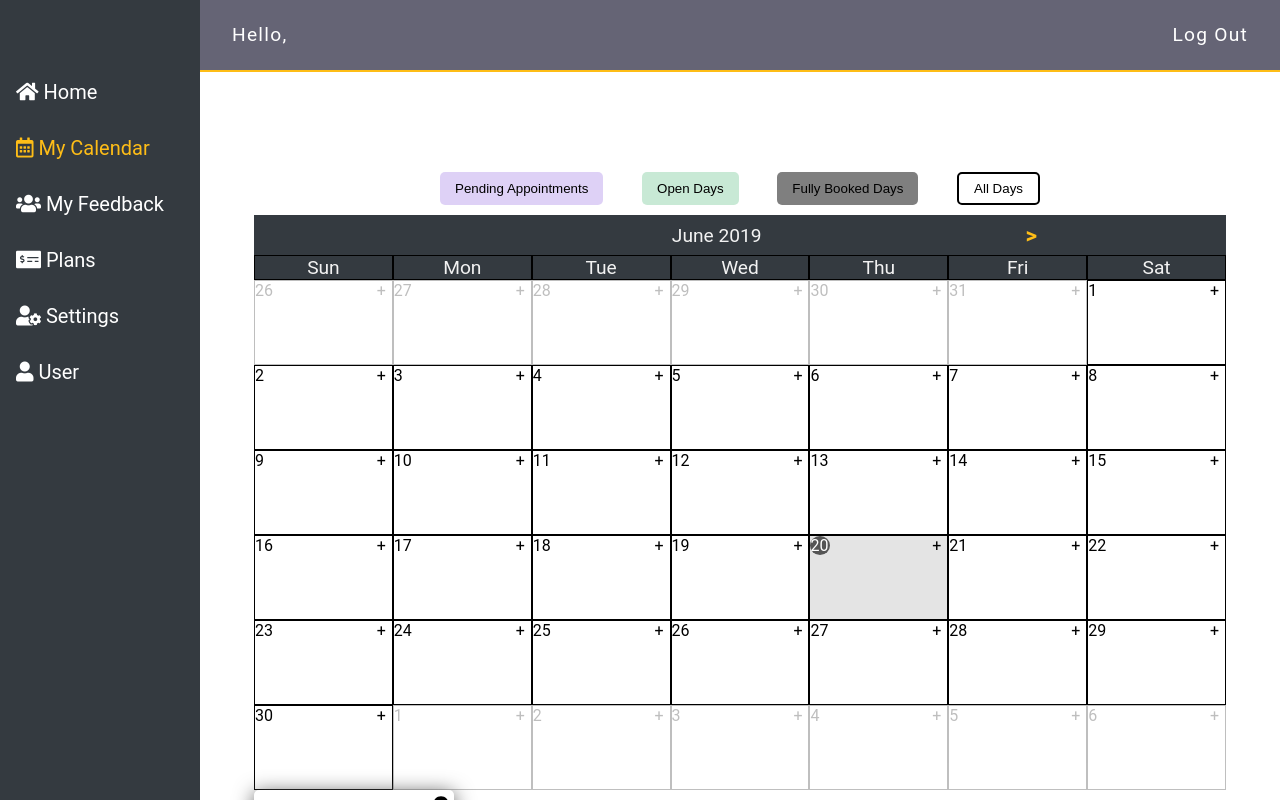
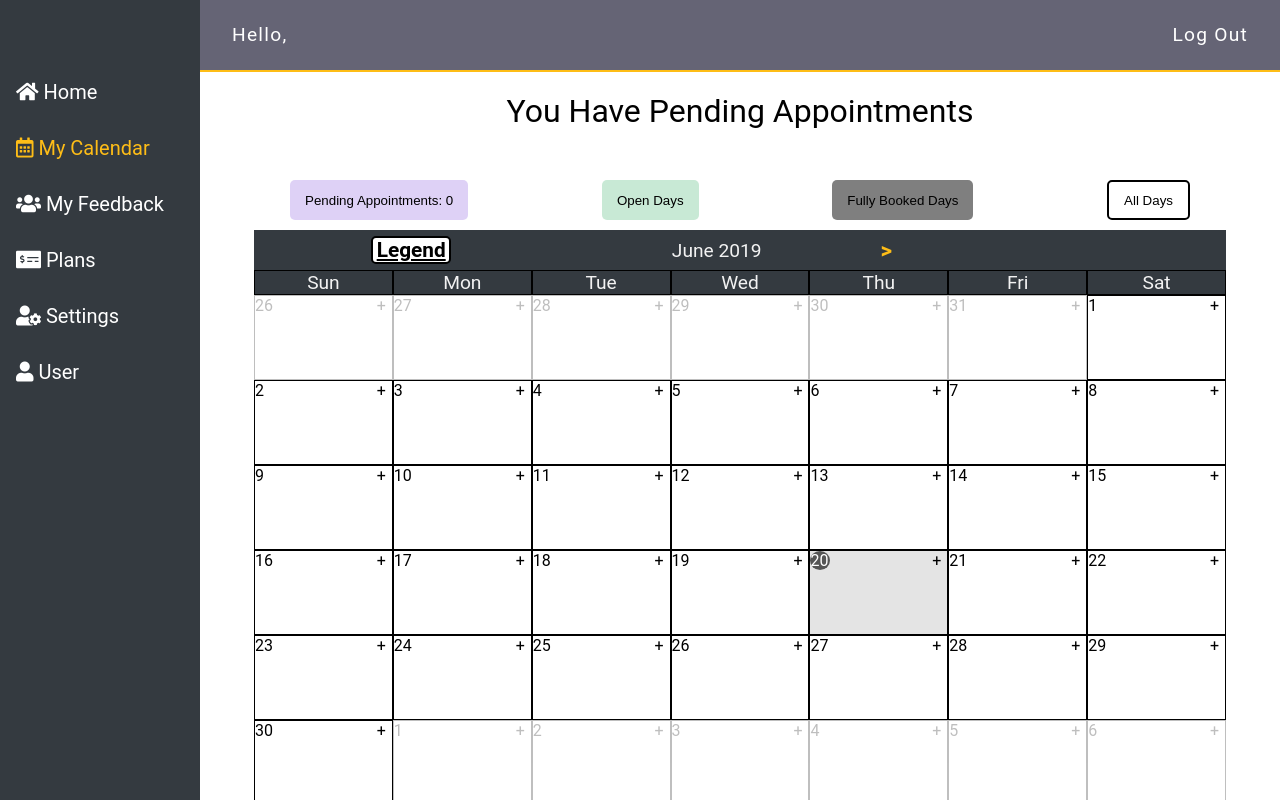
Before and after one commit to pt3-labs-contractor/PT3Labs_Contractor_FE, a React (Create React App) app in the folder client/: page /contractorCalendar/newSched in a window 1280 px wide. Shown: the top 800 px of the page. Built offline with nearby package versions, Linux system fonts and the light colour scheme; no server answers.

Commit message:
ANIMATIONS add pop up animations, add finishing touches on mobile design, add legend

```diff
--- a/client/src/components/calendar/Cal.js
+++ b/client/src/components/calendar/Cal.js
@@ -29,7 +29,7 @@ function ContCalendar(props) {
     display: 'none',
   };
   const theRef = useRef();
-
+  const [appoints, setAppoints] = useState();
   const [ahead, setAhead] = useState();
   const [behind, setBehind] = useState();
   const [x, setX] = useState();
@@ -57,6 +57,7 @@ function ContCalendar(props) {
   useEffect(() => {
     // setId(props.id);
     props.getSchedules(props.id);
+    pendingAppoints();
     setTheRefs();
     monthPendingCheck();
     startEndId(start, end, schedId);
@@ -65,7 +66,7 @@ function ContCalendar(props) {
       window.removeEventListener('resize', windowResize);
     };
   }, [
-    // stringify,
+    stringify,
     props.id,
     selecDayString,
     start,
@@ -82,12 +83,12 @@ function ContCalendar(props) {
         toTween = Array.from(toTween)[0];
         toTween = toTween.getElementsByClassName('cel');
         toTween = Array.from(toTween)[0];
-        TweenMax.to(toTween, 0.5, { height: 'auto' });
+        TweenMax.to(toTween, 0.25, { height: 'auto' });
         // TweenMax.set(toTween, { height: 'auto' });
         // setTimeout(function() {
         toTween.className = 'cel selected day notHidden';
         // setAni(TweenMax.from(toTween, 1, { height: 58 }));
-        TweenMax.from(toTween, 0.5, { height: 58 });
+        TweenMax.from(toTween, 0.25, { height: 58 });
       }
     }
     if (targetCell.hidden === false) {
@@ -95,7 +96,7 @@ function ContCalendar(props) {
       toTween = Array.from(toTween)[0];
       toTween = toTween.getElementsByClassName('cel');
       toTween = Array.from(toTween)[0];
-      TweenMax.to(toTween, 0.5, { height: 61 });
+      TweenMax.to(toTween, 0.25, { height: 61 });
     }
   };
   const downTweenCompact = e => {
@@ -106,12 +107,12 @@ function ContCalendar(props) {
         toTween = Array.from(toTween)[0];
         toTween = toTween.getElementsByClassName('cel');
         toTween = Array.from(toTween)[0];
-        TweenMax.to(toTween, 0.5, { height: 'auto' });
+        TweenMax.to(toTween, 0.25, { height: 'auto' });
         // TweenMax.set(toTween, { height: 'auto' });
         // setTimeout(function() {
         toTween.className = 'cel selected day notHidden';
         // setAni(TweenMax.from(toTween, 1, { height: 58 }));
-        TweenMax.from(toTween, 0.5, { height: 80 });
+        TweenMax.from(toTween, 0.25, { height: 80 });
       }
     }
     if (targetCell.hidden === false) {
@@ -140,6 +141,34 @@ function ContCalendar(props) {
     // targetCell.hidden === true
     //   ? setTargetCell({ hidden: false, id: e.target.dataset.cell })
     //   : setTargetCell({ hidden: true, id: null });
+  };
+
+  const parentOpenTween = () => {
+    if (theRef.current !== undefined) {
+      let schedTween;
+      let boxTween;
+      let appTween;
+      setTimeout(function() {
+        schedTween = theRef.current.getElementsByClassName('schedulerCont');
+        boxTween = theRef.current.getElementsByClassName('boxCont');
+        appTween = theRef.current.getElementsByClassName('infoContApp');
+        schedTween = Array.from(schedTween);
+        boxTween = Array.from(boxTween);
+        if (schedTween[0] !== undefined) {
+          schedTween[0].classList.remove('arrowHidden');
+          TweenMax.from(schedTween[0], 0.15, { opacity: 0 });
+          TweenMax.to(schedTween[0], 0.15, { opacity: 1 });
+        } else if (boxTween[0] !== undefined) {
+          boxTween[0].classList.remove('arrowHidden');
+          TweenMax.from(boxTween[0], 0.15, { opacity: 0 });
+          TweenMax.to(boxTween[0], 0.15, { opacity: 1 });
+        } else if (appTween[0] !== undefined) {
+          appTween[0].classList.remove('arrowHidden');
+          TweenMax.from(appTween[0], 0.15, { opacity: 0 });
+          TweenMax.to(appTween[0], 0.15, { opacity: 1 });
+        }
+      }, 1);
+    }
   };
 
   const setTheRefs = () => {
@@ -213,13 +242,14 @@ function ContCalendar(props) {
     setSchedId(id);
   };
 
-  const setPos = e => {
+  const setPosAdd = e => {
     if (window.innerWidth > 601) {
       const pos = refs.find(r => {
         return r.id === e.target.dataset.day;
       });
       setPosition(pos);
     }
+    parentOpenTween();
     props.history.push('/contractorCalendar/newSched');
   };
 
@@ -237,9 +267,23 @@ function ContCalendar(props) {
     setAppId(theAppId);
   };
 
+  const pendingAppoints = () => {
+    const pend = props.appointments.filter(a => {
+      return a.confirmed === null;
+    });
+    setAppoints(pend.length);
+  };
+
   function CalendarNav() {
     return (
       <div className="calendar-nav">
+        <div id="legend">
+          <div className="leg">Legend</div>
+          <div className="confirmedl">Confirmed</div>
+          <div className="pendingl">Pending</div>
+          <div className="openl">Open</div>
+          <div className="deniedl">Cancelled</div>
+        </div>
         {!dateFns.isThisMonth(selectedMonth) ? (
           <div
             className={`nav ${behind ? 'pend' : null}`}
@@ -430,7 +474,7 @@ function ContCalendar(props) {
           <div
             className={`add ${!isSameDay ? 'disabled' : null}`}
             data-day={id}
-            onClick={setPos}
+            onClick={setPosAdd}
           >
             +
           </div>
@@ -460,6 +504,7 @@ function ContCalendar(props) {
                 setPosition={setPosition}
                 setServIdUp={setServIdUp}
                 appointments={dayApp}
+                tween={parentOpenTween}
               />
             ) : null}
           </div>
@@ -554,9 +599,12 @@ function ContCalendar(props) {
       <TopNavbar />
       <NavBarContractor />
       <div className="main-body" ref={theRef}>
+        {appoints !== undefined ? (
+          <div className="notification">You Have Pending Appointments</div>
+        ) : null}
         <div className="filterButtons">
           <button className="fbutt pendingApp" onClick={handleFilterClick}>
-            Pending Appointments
+            {`Pending Appointments: ${appoints}`}
           </button>
           <button className="fbutt openDays" onClick={handleFilterClick}>
             Open Days
@@ -584,6 +632,7 @@ function ContCalendar(props) {
                 start={start}
                 end={end}
                 id={schedId}
+                tween={parentOpenTween}
               />
             )}
           />
@@ -592,7 +641,16 @@ function ContCalendar(props) {
           <Route
             exact
             path="/contractorCalendar/newSched"
-            render={props => <Scheduler {...props} x={x} y={y} h={h} w={w} />}
+            render={props => (
+              <Scheduler
+                {...props}
+                x={x}
+                y={y}
+                h={h}
+                w={w}
+                today={props.selectedDay}
+              />
+            )}
           />
           <Route
             exact
--- a/client/src/components/calendar/cal.scss
+++ b/client/src/components/calendar/cal.scss
@@ -16,6 +16,7 @@ $mobile: (max-width: 601px);
 	}
 	.nav-month {
 		padding: 0 20px;
+		width: 30%;
 	}
 	.day-container {
 		display: grid;
@@ -30,14 +31,97 @@ $mobile: (max-width: 601px);
 	}
 }
 
+.notification {
+	text-align: center;
+	margin-top: 20px;
+	font-size: 2rem;
+}
+
+#legend {
+	display: flex;
+	border-radius: 5px;
+	flex-direction: column;
+	position: absolute;
+	left: 29%;
+	height: 28px;
+	width: 80px;
+	overflow: hidden;
+	justify-content: space-between;
+	z-index: 10000;
+	border: 2px solid black;
+	background-color: white;
+	@media screen and (max-width: 800px)  {
+		left: 20%;
+	}
+		@media screen and (max-width: 450px) {
+			height: 15px;
+			width: 35px;
+			left: 24%;
+		}
+	&:hover {
+		height: auto;
+		width: 110px;
+		padding: 0px 15px 15px 15px;
+	}
+
+	.leg {
+		font-size: 1.3rem !important;
+		color: black !important;
+		text-align: center;
+		text-decoration: underline;
+
+		@media screen and (max-width: 450px) {
+			font-size: .5rem !important;
+		}
+	}
+	.confirmedl {
+	font-size: 15px !important;
+	color: black !important;
+		background-color: #febd17;
+		padding: 3px;
+		margin-top: 10px;
+		margin-bottom: 2px;
+		border-radius: 5px;
+	}
+
+	.pendingl {
+	font-size: 15px !important;
+	color: black !important;
+		background-color: #8c20f8;
+		padding: 3px;
+		margin-bottom: 2px;
+		border-radius: 5px;
+	}
+	.openl {
+	font-size: 15px !important;
+	color: black !important;
+		background-color: white;
+		border: 1px solid black;
+		padding: 3px;
+		margin-bottom: 2px;
+		border-radius: 5px;
+	}
+	.deniedl {
+	font-size: 15px !important;
+	color: black !important;
+		background-color: red;
+		padding: 3px;
+		margin-bottom: 2px;
+		border-radius: 5px;
+	}
+}
+
 .filterButtons {
 	display: flex;
 	flex-wrap:  wrap;
 	justify-content: space-between;
-	max-width: 600px;
 	width: 90%;
+	max-width: 900px;
 	margin: 0 auto;
-	margin-top: 100px;
+	margin-top: 50px;
+	align-items: flex-end;
+
+
 
 	.fbutt {
 		border: none;
@@ -48,6 +132,7 @@ $mobile: (max-width: 601px);
 		padding-top: 7px;
 		padding-bottom: 7px;
 		text-decoration: none;
+		height: 40px;
 
 		&:hover {
 			cursor: pointer;
--- a/client/src/components/calendar/comps/appointConf.jsx
+++ b/client/src/components/calendar/comps/appointConf.jsx
@@ -168,7 +168,7 @@ const AppInfo = props => {
 
   return (
     <div
-      className="infoContApp"
+      className="infoContApp arrowHidden"
       style={window.innerWidth > 601 ? position : null}
     >
       <div className="closeIconEditApp">
--- a/client/src/components/calendar/comps/appointment.jsx
+++ b/client/src/components/calendar/comps/appointment.jsx
@@ -35,7 +35,7 @@ const Appointment = props => {
   };
 
   return (
-    <div className="appCont">
+    <div className="appCont" onClick={props.tween}>
       {props.contractorId === props.contID ? (
         <>
           <Link
--- a/client/src/components/calendar/comps/schedule.jsx
+++ b/client/src/components/calendar/comps/schedule.jsx
@@ -43,6 +43,7 @@ const Schedule = props => {
       });
       props.setPosition(pos);
     }
+    props.tween();
     props.getSE(start, newEnd, id);
   };
 
@@ -94,6 +95,7 @@ const Schedule = props => {
                   setServIdUp={props.setServIdUp}
                   setPosition={props.setPosition}
                   confirmed={a.confirmed}
+                  tween={props.tween}
                   temp={props.temp}
                 />
               </div>
--- a/client/src/components/calendar/comps/scheduleList.jsx
+++ b/client/src/components/calendar/comps/scheduleList.jsx
@@ -22,6 +22,7 @@ const ScheduleList = props => {
               appointments={props.appointments}
               setServIdUp={props.setServIdUp}
               setRefs={props.setRefs}
+              tween={props.tween}
             />
           </div>
         );
--- a/client/src/components/calendar/forms/editForm.jsx
+++ b/client/src/components/calendar/forms/editForm.jsx
@@ -54,7 +54,6 @@ const EScheduler = props => {
       duration,
       open: true,
     };
-    console.log(newSchedule);
     props.updateSchedule(id, newSchedule);
     props.history.push('/contractorCalendar');
   };
@@ -86,7 +85,6 @@ const EScheduler = props => {
 };
 
 const mstp = state => {
-  console.log(state.schedule);
   return {
     user: state.user,
   };
```
Also changed, not shown: client/src/components/calendar/comps/scheduler.jsx (+7 -4 lines), client/src/components/calendar/popups/popBox.jsx (+5 -2 lines).
